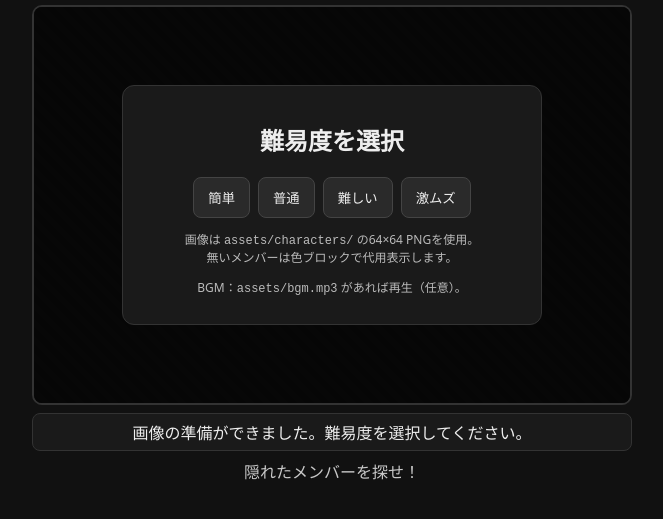
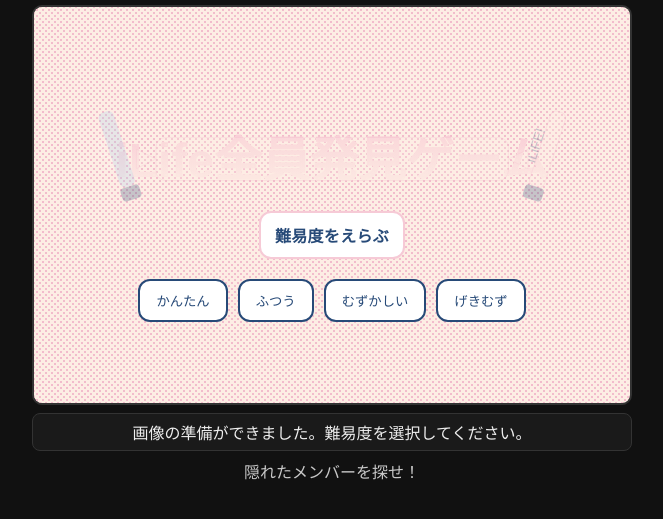
Before and after one commit to akira-ab/ilife-game, a plain HTML site: page find-iLife/index.html in a window 1280 px wide. Shown: the part 105-624 px from the top of the page, without its empty margins (308-971 px from the left). Drawn offline with Linux system fonts and the light colour scheme.

Commit message:
Update index.html

```diff
--- a/find-iLife/index.html
+++ b/find-iLife/index.html
@@ -30,6 +30,91 @@
   /* occluder look */
   .legend{font-size:12px;color:#bbb}
   @media (max-width:680px){ :root{ --w:96vw; --h:64vw; } #timeText{font-size:18px}}
+/* ===== タイトル画面（Title Screen） ===== */
+:root{
+  --pink-lite:#fdede4;       /* 薄いピンク（背景・ロゴ指定） */
+  --pink-border:#f6cad6;     /* 薄いピンクの枠線 */
+  --logo-blue:#a9ceec;       /* ロゴの水色 */
+  --blue:#274a78;            /* 見出し・ボタン文字/枠の濃いブルー */
+}
+
+/* タイトルのドット背景（オーバーレイ #menu の背景に適用） */
+.overlay.title-screen{
+  /* 薄いピンク地 */
+  background: var(--pink-lite);
+  /* 細かいドット模様（2pxの点を6px間隔で並べる） */
+  background-image:
+    radial-gradient(#f2bccc 0.8px, transparent 0.8px),
+    radial-gradient(#f2bccc 0.8px, transparent 0.8px);
+  background-position: 0 0, 3px 3px;
+  background-size: 6px 6px;
+}
+
+/* タイトルカードのレイアウト */
+.title-wrap{
+  position: relative;
+  display: flex; flex-direction: column; align-items: center; gap: 20px;
+  width: min(92%, 720px);
+  margin: 16px auto;
+}
+
+/* 中央のロゴ（SVG）を“背景的”に配置 */
+.title-logo{
+  position: absolute; inset: -30px 0 auto 0;
+  display: flex; justify-content: center; pointer-events:none;
+  opacity: 0.25; /* 背景として薄く見せる */
+}
+
+/* タイトル文字：Helvetica＋上下グラデーション（濃→淡）／影なし */
+.game-title{
+  font-family: Helvetica, Arial, "Hiragino Kaku Gothic ProN", "Yu Gothic", Meiryo, sans-serif;
+  font-weight: 700;
+  font-size: clamp(28px, 5vw, 48px);
+  margin: 0; padding-top: 32px;
+  background: linear-gradient(to bottom, #f6b7cc 0%, var(--pink-lite) 100%);
+  -webkit-background-clip: text;
+  background-clip: text;
+  color: transparent; /* 影・装飾は付けず、グラデのみ */
+}
+
+/* 見出し「難易度をえらぶ」：白背景＋薄ピンク枠＋角丸 */
+.menu-heading{
+  font-family: Helvetica, Arial, sans-serif;
+  color: var(--blue);
+  background: #fff;
+  border: 2px solid var(--pink-border);
+  border-radius: 12px;
+  padding: 10px 14px;
+  font-weight: 700;
+  letter-spacing: .02em;
+}
+
+/* 難易度ボタン：横並び、白地＋濃紺文字&枠、角丸 */
+.btn-row{
+  display:flex; flex-wrap:wrap; gap:10px; justify-content:center;
+}
+.btn-diff{
+  font-family: Helvetica, Arial, sans-serif;
+  background:#fff; color:var(--blue);
+  border:2px solid var(--blue);
+  border-radius:12px;
+  padding:10px 16px;
+  cursor:pointer; user-select:none;
+  transition: background .15s ease, color .15s ease, transform .02s ease;
+}
+.btn-diff:hover{ background:var(--logo-blue); color:#fff; }
+.btn-diff:active{ background:var(--blue); color:#fff; transform:translateY(1px); }
+
+/* タイトルカードの枠（中身コンテンツをまとめる） */
+.title-card{
+  background: transparent; /* 背景はドットを活かす */
+  border: none;
+  text-align:center;
+  width: 100%;
+}
+
+/* 既存の .card はメニュー時に暗い箱だったので、タイトルでは未使用 */
+
 </style>
 </head>
 <body data-metrics-url=""data-bg="assets/bg.jpg">
@@ -53,20 +138,50 @@
   <div id="gameWrap">
     <canvas id="game" width="600" height="400"></canvas>
 
-    <!-- 難易度メニュー -->
-    <div id="menu" class="overlay">
-      <div class="card">
-        <h2>難易度を選択</h2>
-        <div class="btns">
-          <button data-diff="easy">簡単</button>
-          <button data-diff="normal">普通</button>
-          <button data-diff="hard">難しい</button>
-          <button data-diff="insane">激ムズ</button>
-        </div>
-        <p class="legend">画像は <code>assets/characters/</code> の64×64 PNGを使用。<br/>無いメンバーは色ブロックで代用表示します。</p>
-        <p class="legend">BGM：<code>assets/bgm.mp3</code> があれば再生（任意）。</p>
-      </div>
+<!-- タイトル画面（Title Screen） -->
+<div id="menu" class="overlay title-screen" role="dialog" aria-label="タイトル画面">
+  <div class="title-wrap">
+    <!-- 背景ロゴ（薄く） -->
+    <div class="title-logo" aria-hidden="true">
+      <!-- シンプルなSVGロゴ：中央リボン＋両脇ペンライト／指定色を反映 -->
+      <svg width="560" height="200" viewBox="0 0 560 200" xmlns="http://www.w3.org/2000/svg">
+        <!-- 左ペンライト（青） -->
+        <g transform="translate(60,90) rotate(-18)">
+          <rect x="-8" y="-40" width="16" height="80" rx="6" fill="#a9ceec"/>
+          <rect x="-10" y="40" width="20" height="14" rx="4" fill="#274a78"/>
+          <text x="0" y="-8" font-family="Helvetica, Arial, sans-serif" font-size="14" text-anchor="middle" fill="#ffffff" transform="rotate(-90)">iLiFE!</text>
+        </g>
+        <!-- 右ペンライト（ピンク） -->
+        <g transform="translate(500,90) rotate(18)">
+          <rect x="-8" y="-40" width="16" height="80" rx="6" fill="#fdede4" stroke="#f2bccc"/>
+          <rect x="-10" y="40" width="20" height="14" rx="4" fill="#274a78"/>
+          <text x="0" y="-8" font-family="Helvetica, Arial, sans-serif" font-size="14" text-anchor="middle" fill="#274a78" transform="rotate(-90)">iLiFE!</text>
+        </g>
+        <!-- 中央リボン（薄ピンク） -->
+        <g transform="translate(280,100)">
+          <rect x="-180" y="-22" width="360" height="44" rx="10" fill="#fdede4" stroke="#f2bccc"/>
+          <!-- 三角の端 -->
+          <polygon points="-200,-10 -180,0 -200,10" fill="#fdede4" stroke="#f2bccc"/>
+          <polygon points="200,-10 180,0 200,10" fill="#fdede4" stroke="#f2bccc"/>
+        </g>
+      </svg>
     </div>
+
+    <!-- タイトル文字（グラデーションのみ／影なし） -->
+    <h1 class="game-title">iLife全員発見ゲーム</h1>
+
+    <!-- 見出し -->
+    <div class="menu-heading">難易度をえらぶ</div>
+
+    <!-- 難易度ボタン -->
+    <div class="btn-row" aria-label="難易度選択">
+      <button class="btn-diff" data-diff="easy">かんたん</button>
+      <button class="btn-diff" data-diff="normal">ふつう</button>
+      <button class="btn-diff" data-diff="hard">むずかしい</button>
+      <button class="btn-diff" data-diff="insane">げきむず</button>
+    </div>
+  </div>
+</div>
 
     <!-- 結果 -->
     <div id="result" class="overlay">
```
